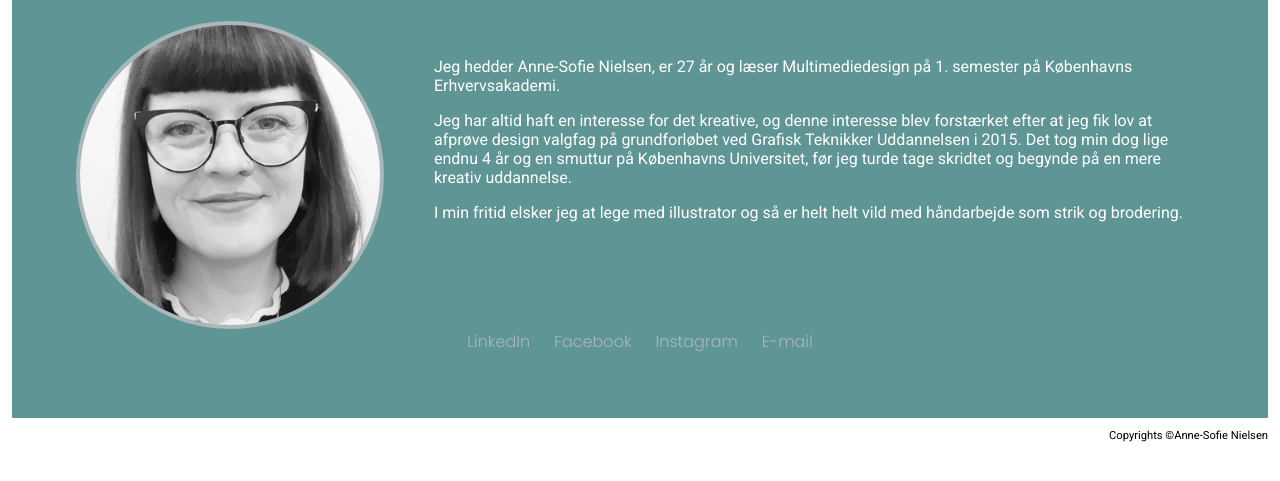
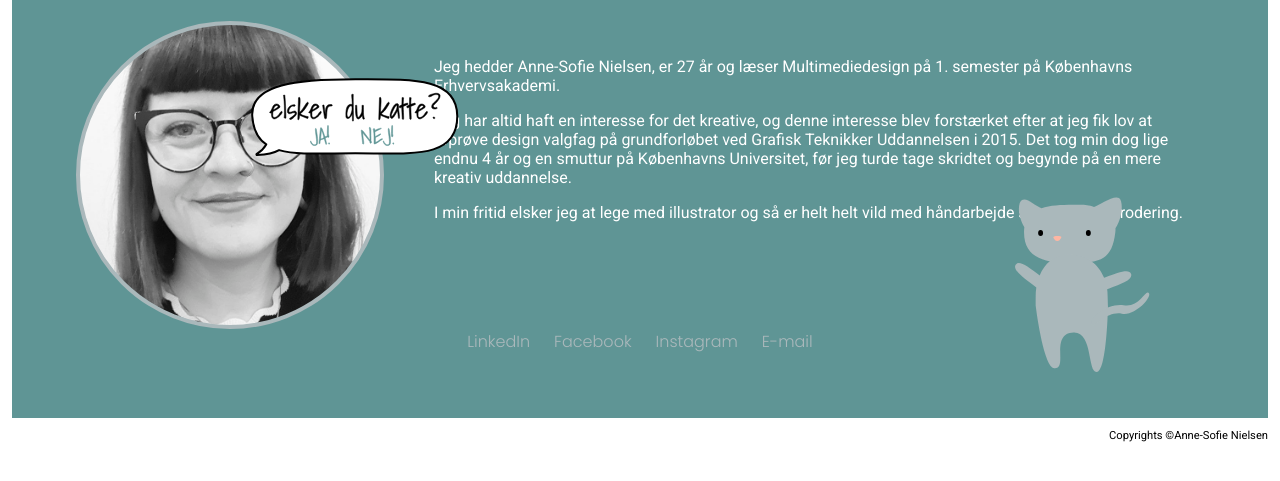
Before and after one commit to anne3m40/Eksamensopgave2019, a plain HTML site: page cv.html in a window 1280 px wide. Shown: the part 203-684 px from the top of the page. Drawn offline with Linux system fonts and the light colour scheme.

Commit message:
animationsbilleder sat ind

```diff
--- a/cv.html
+++ b/cv.html
@@ -21,6 +21,29 @@
     <section id="cvside">
         <h1>Om mig</h1>
         <div class="sectionwrappercv">
+           <div id="sjov">
+            <div id="taleboble">
+                  <div class="container">
+                      <div class="sprite"></div>
+                  </div>
+              </div>
+             <div id="ja">
+                 <div class="container">
+                     <div class="sprite"></div>
+                 </div>
+             </div>
+             <div id="nej">
+                 <div class="container">
+                     <div class="sprite"></div>
+                 </div>
+             </div>
+
+               <div id="kat">
+                   <div class="container">
+                   <div class="sprite"></div>
+                   </div>
+               </div>
+           </div>
             <div class="selvportraet">
             </div>
             <div class="cvtxt">
--- a/style.css
+++ b/style.css
@@ -298,6 +298,51 @@ figcaption {
 
 .kontakt a:hover {
     color: #f0bc68;
+}
+
+#taleboble .sprite {
+    background-image: url(assets/svg/taleboble.svg);
+    height: 80px;
+    width: 210px;
+
+    position: absolute;
+    top: 280px;
+    left: 250px;
+}
+
+#ja .sprite {
+    background-image: url(assets/svg/ja.svg);
+    height: 25px;
+    width: 20px;
+
+    position: absolute;
+    top: 326px;
+    left: 310px;
+}
+
+#nej .sprite {
+    background-image: url(assets/svg/nej.svg);
+    height: 25px;
+    width: 35px;
+
+    position: absolute;
+    top: 326px;
+    left: 360px;
+}
+
+#kat .sprite {
+    background-image: url(assets/svg/kat.svg);
+    height: 175px;
+    width: 140px;
+
+    position: absolute;
+    top: 400px;
+    right: 10vw;
+
+}
+
+.dance {
+    transform: scaleX(-1);
 }
 
 /******om mig slut******/
```
